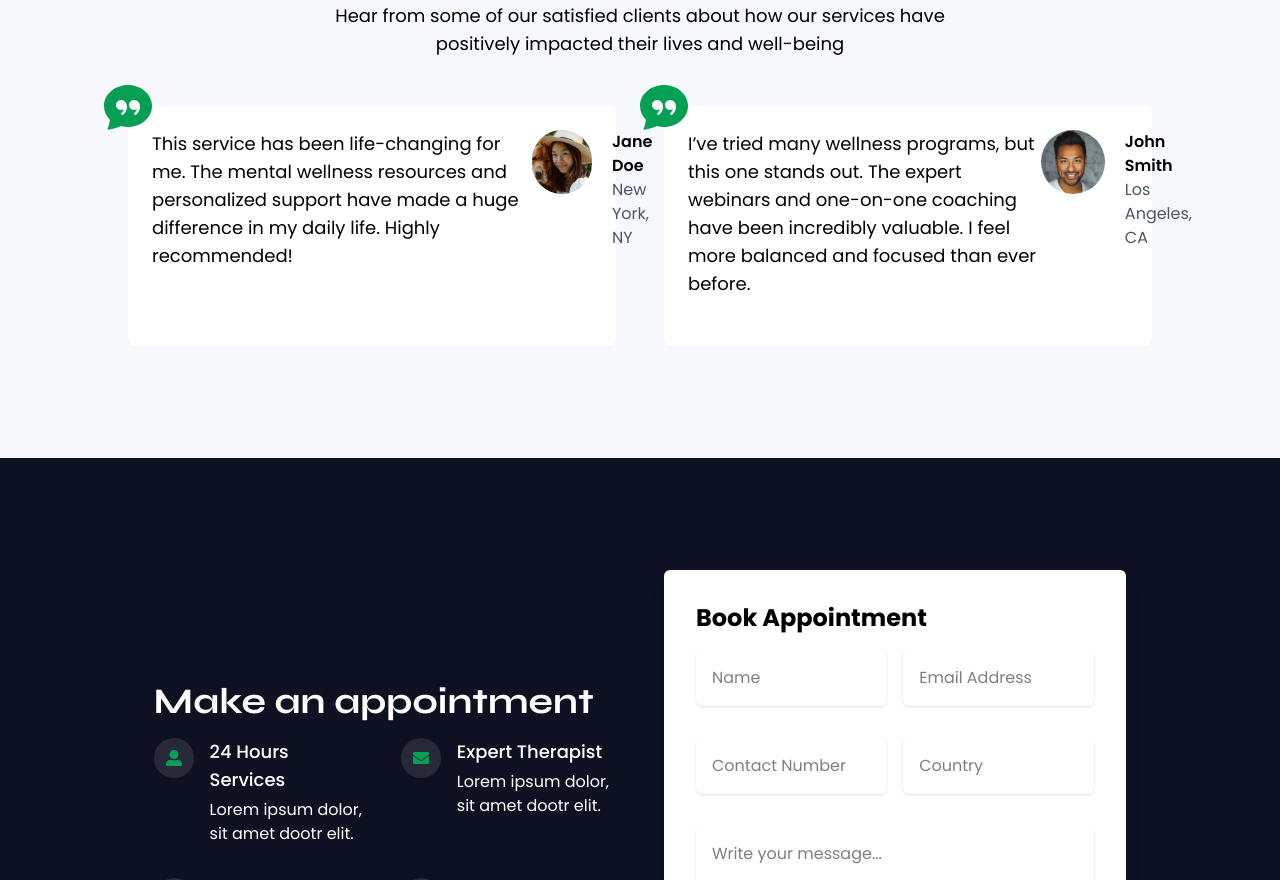
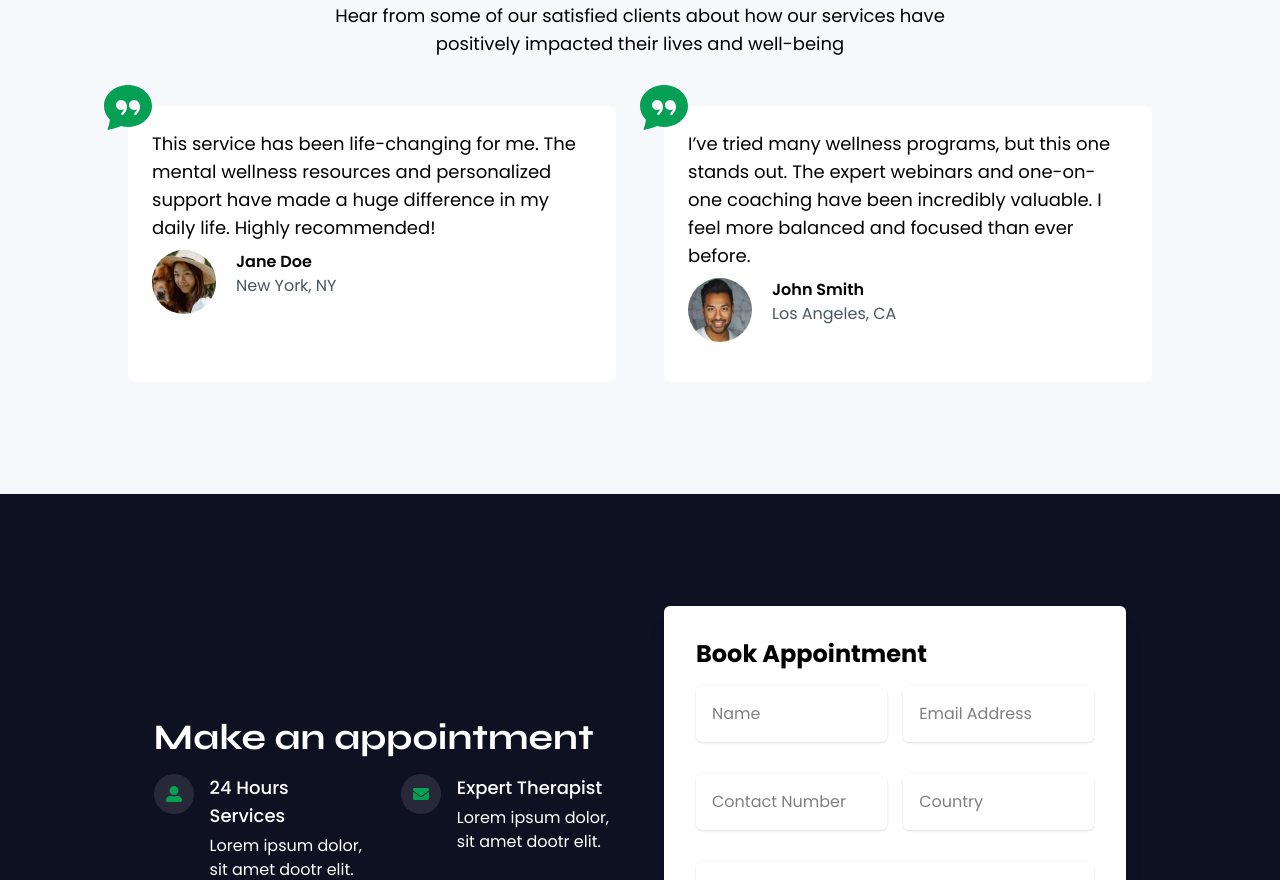
Before and after one commit to guddudash73/Mindleap, a React (Vite) app: page / in a window 1280 px wide. Shown: the part 3920-4800 px from the top of the page. Built offline with nearby package versions, Linux system fonts and the light colour scheme.

Commit message:
fix the testimonial issue

```diff
--- a/src/components/Testimonial.jsx
+++ b/src/components/Testimonial.jsx
@@ -44,7 +44,7 @@ const Testimonial = () => {
                 <BsFillChatQuoteFill className="size-12 text-primary" />
               </div>
 
-              <div className="flex flexv   -col space-y-3 mb-4">
+              <div className="flex-col space-y-3 mb-4">
                 <p className="text-lg mb-2">{testimonial.review}</p>
                 <div className="flex gap-1">
                   <img
```
